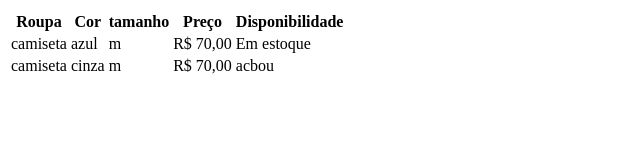
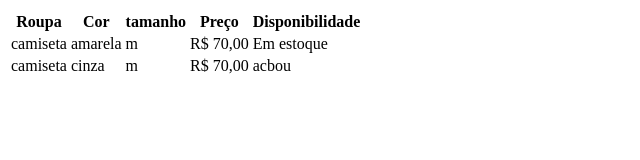
Before and after one commit to joaorissi1/aula-html, a plain HTML site: page index.html in a window 1280 px wide. Shown: the whole page, without its empty margins (0-640 px from the left). Drawn offline with Linux system fonts and the light colour scheme.

Commit message:
mandando azul para amarela

```diff
--- a/index.html
+++ b/index.html
@@ -16,7 +16,7 @@
             <th>Disponibilidade</th>
 
         <tr><td>camiseta</td>
-            <td>azul</td>
+            <td>amarela</td>
             <td>m</td>
             <td>R$ 70,00</td>
             <td>Em estoque</td>
```
